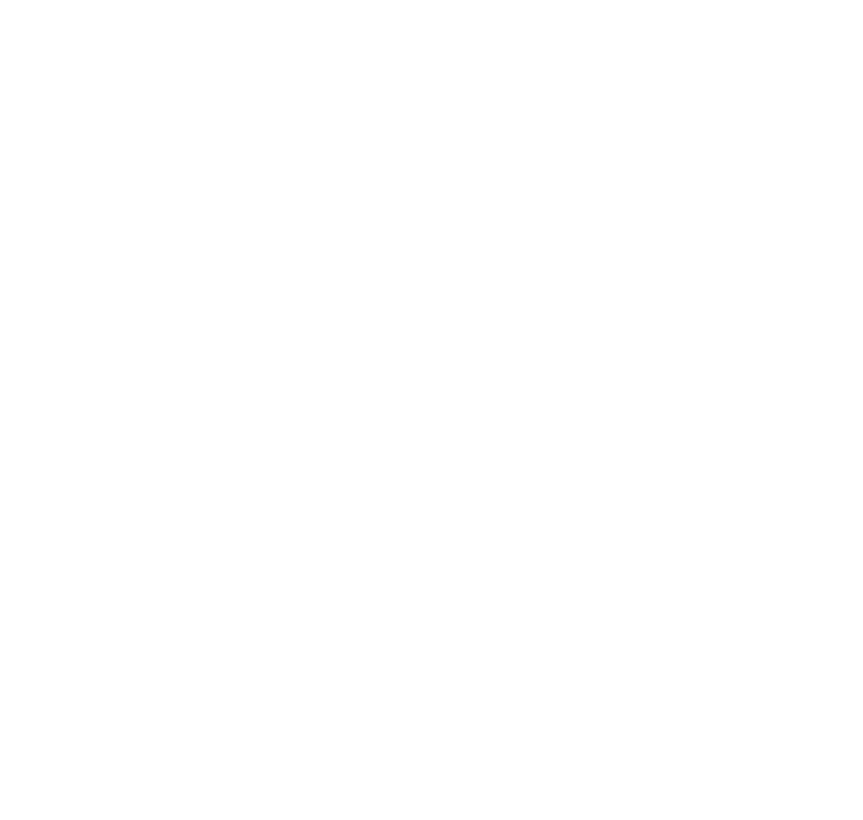
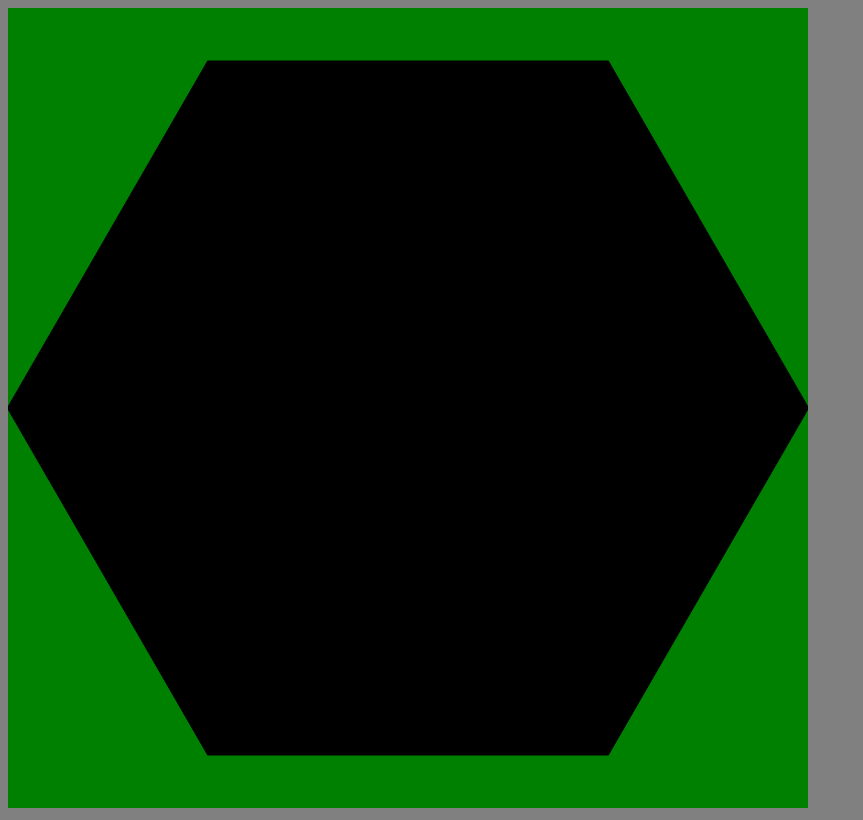
Before and after one commit to peerwit/settlers, a plain HTML site: page index.html in a window 1280 px wide. Shown: the whole page, without its empty margins (0-863 px from the left). Drawn offline with nearby package versions, Linux system fonts and the light colour scheme.

Commit message:
draw main board

```diff
--- a/client/Board.js
+++ b/client/Board.js
@@ -1,2 +1,54 @@
-var svg = d3.select('body').append('svg')
-						.attr('class','board')
+var svg = d3.select('body').append('svg');
+var boardSize = $(document).height();
+svg.style({height: boardSize, width: boardSize});
+
+var drawTile = function(x,y,r){
+	var hr = r/2;
+	var c = Math.sqrt((r*r)-(hr*hr));
+	var p1 = ''+x-r+','+y+' ';
+	var p2 = ''+(x-hr)+','+(y-c)+' ';
+	var p3 = ''+(x+hr)+','+(y-c)+' ';
+	var p4 = ''+(x+r)+','+y+' ';
+	var p5 = ''+(x+hr)+','+(y+c)+' ';
+	var p6 = ''+(x-hr)+','+(y+c)+' ';
+
+	return ''+p1+p2+p3+p4+p5+p6;
+}
+
+var drawTileRotate = function(x,y,r){
+	var hr = r/2;
+	var c = Math.sqrt((r*r)-(hr*hr));
+	var p1 = ''+x+','+(y-c)+' ';
+	var p2 = ''+(x+c)+','+(y-hr)+' ';
+	var p3 = ''+(x+c)+','+(y+hr)+' ';
+	var p4 = ''+x+','+(y+hr)+' ';
+	var p5 = ''+(x-c)+','+(y+hr)+' ';
+	var p6 = ''+(x-c)+','+(y-hr)+' ';
+
+	return ''+p1+p2+p3+p4+p5+p6;
+}
+
+var MainBoard = drawTile(boardSize/2,boardSize/2,boardSize/2);
+svg.append('polygon')
+	.attr('points',MainBoard)
+	.style({
+		fill:'black',
+		stroke: 'black',
+		"stroke-width": '2px'
+	})
+
+var tileArray = [3,4,5,4,3];
+var tileCoor = [];
+
+var s = boardSize/5;
+var hs = s/2;
+var h = Math.sqrt((s*s)-(hs*hs));
+var c = boardSize/2;
+
+for(var i = 0; i<tileArray.length; i++){
+	for(var j = 0; j<tileArray[i]; j++){
+
+	}
+}
+
+var p1 = [c-s, c-2*h]
--- a/index.html
+++ b/index.html
@@ -2,13 +2,13 @@
 <html>
 	<head>
 		<title>Settlers of Mumbai</title>
-		<style rel="stylesheet" type="text/css" href="style.css">
+		<link rel="stylesheet" type="text/css" href="style.css"></link>
 		<script type="text/javascript" src="http://cdnjs.cloudflare.com/ajax/libs/jquery/2.1.3/jquery.min.js"></script>
     <script type="text/javascript" src="http://cdnjs.cloudflare.com/ajax/libs/d3/3.5.3/d3.min.js"></script>
     <script type="text/javascript" src="http://cdnjs.cloudflare.com/ajax/libs/underscore.js/1.7.0/underscore-min.js"></script>
-    <script type="text/javascript" src="client/Board.js"></script>
 	</head>
 	<body>
 
 	</body>
+    <script type="text/javascript" src="client/Board.js"></script>
 </html>
--- a/style.css
+++ b/style.css
@@ -1,4 +1,9 @@
-svg.board {
-	height: 800;
-	width: 800;
+svg {
+	height: 600px;
+	width: 600px;
+	background-color: green;
 }
+
+body {
+	background-color: grey;
+}
```
